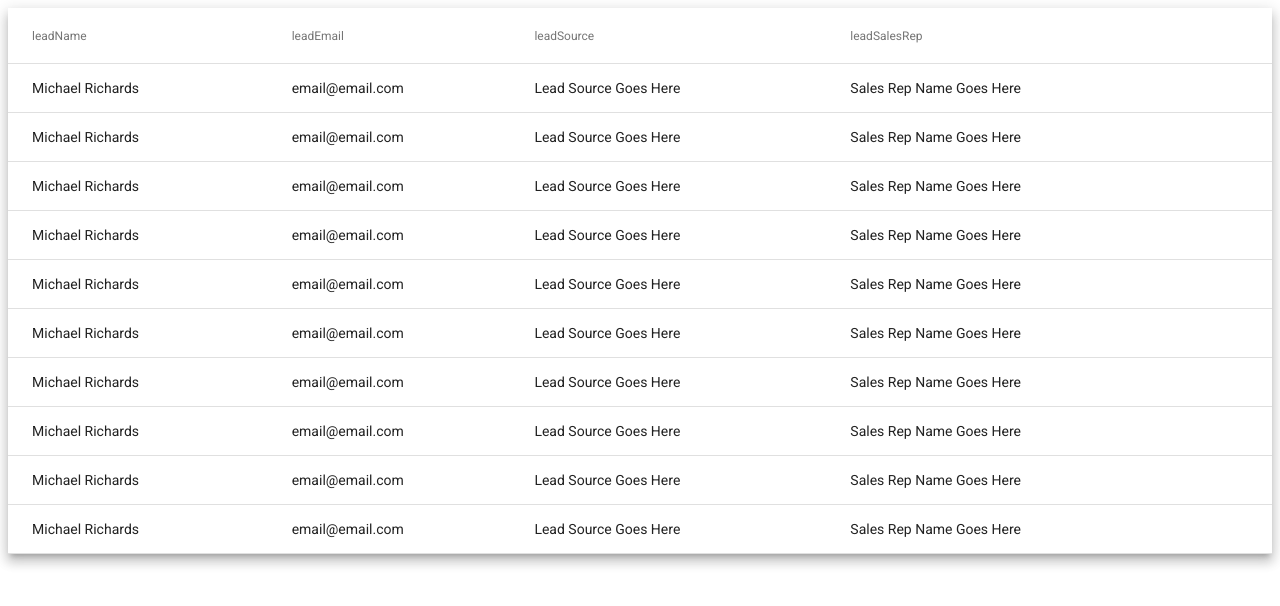
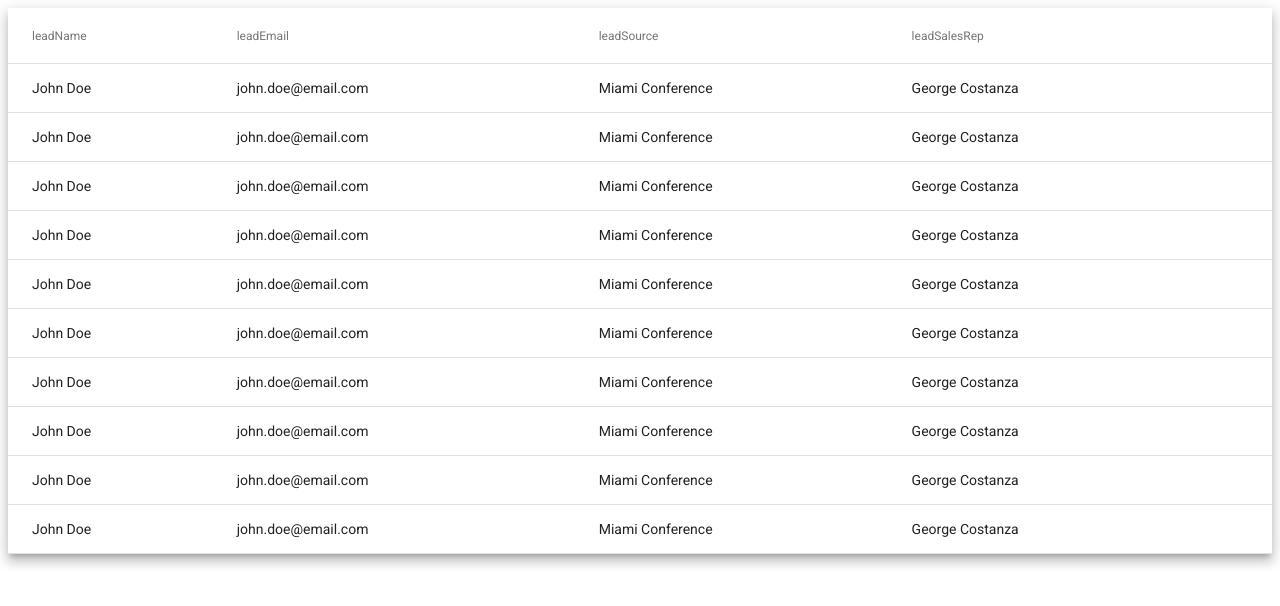
Before and after one commit to elwood-berry/esbcoreleads, an Angular app: page / in a window 1280 px wide. Shown: the top 606 px of the page. Built offline with nearby package versions, Linux system fonts and the light colour scheme.

Commit message:
Updated list and static mode

```diff
--- a/src/app/components/list-mode/list-mode.component.ts
+++ b/src/app/components/list-mode/list-mode.component.ts
@@ -43,72 +43,72 @@ export interface Lead {
 const ELEMENT_DATA: Lead[] = [
   {
     leadPosition: 1, // ID
-    leadName: 'Michael Richards', // Name
-    leadEmail: 'email@email.com', // Email
-    leadSource: 'Lead Source Goes Here', // Lead leadSource
-    leadSalesRep: `Sales Rep Name Goes Here` // Sales Rep
+    leadName: 'John Doe', // Name
+    leadEmail: 'john.doe@email.com', // Email
+    leadSource: 'Miami Conference', // Lead leadSource
+    leadSalesRep: `George Costanza` // Sales Rep
   },
   {
     leadPosition: 2,
-    leadName: 'Michael Richards', // Name
-    leadEmail: 'email@email.com', // Email
-    leadSource: 'Lead Source Goes Here', // Lead leadSource
-    leadSalesRep: `Sales Rep Name Goes Here` // Sales Rep
+    leadName: 'John Doe', // Name
+    leadEmail: 'john.doe@email.com', // Email
+    leadSource: 'Miami Conference', // Lead leadSource
+    leadSalesRep: `George Costanza` // Sales Rep
   },
   {
     leadPosition: 3,
-    leadName: 'Michael Richards', // Name
-    leadEmail: 'email@email.com', // Email
-    leadSource: 'Lead Source Goes Here', // Lead leadSource
-    leadSalesRep: `Sales Rep Name Goes Here` // Sales Rep
+    leadName: 'John Doe', // Name
+    leadEmail: 'john.doe@email.com', // Email
+    leadSource: 'Miami Conference', // Lead leadSource
+    leadSalesRep: `George Costanza` // Sales Rep
   },
   {
     leadPosition: 4,
-    leadName: 'Michael Richards', // Name
-    leadEmail: 'email@email.com', // Email
-    leadSource: 'Lead Source Goes Here', // Lead leadSource
-    leadSalesRep: `Sales Rep Name Goes Here` // Sales Rep
+    leadName: 'John Doe', // Name
+    leadEmail: 'john.doe@email.com', // Email
+    leadSource: 'Miami Conference', // Lead leadSource
+    leadSalesRep: `George Costanza` // Sales Rep
   },
   {
     leadPosition: 5,
-    leadName: 'Michael Richards', // Name
-    leadEmail: 'email@email.com', // Email
-    leadSource: 'Lead Source Goes Here', // Lead leadSource
-    leadSalesRep: `Sales Rep Name Goes Here` // Sales Rep
+    leadName: 'John Doe', // Name
+    leadEmail: 'john.doe@email.com', // Email
+    leadSource: 'Miami Conference', // Lead leadSource
+    leadSalesRep: `George Costanza` // Sales Rep
   },
   {
     leadPosition: 6,
-    leadName: 'Michael Richards', // Name
-    leadEmail: 'email@email.com', // Email
-    leadSource: 'Lead Source Goes Here', // Lead leadSource
-    leadSalesRep: `Sales Rep Name Goes Here` // Sales Rep
+    leadName: 'John Doe', // Name
+    leadEmail: 'john.doe@email.com', // Email
+    leadSource: 'Miami Conference', // Lead leadSource
+    leadSalesRep: `George Costanza` // Sales Rep
   },
   {
     leadPosition: 7,
-    leadName: 'Michael Richards', // Name
-    leadEmail: 'email@email.com', // Email
-    leadSource: 'Lead Source Goes Here', // Lead leadSource
-    leadSalesRep: `Sales Rep Name Goes Here` // Sales Rep
+    leadName: 'John Doe', // Name
+    leadEmail: 'john.doe@email.com', // Email
+    leadSource: 'Miami Conference', // Lead leadSource
+    leadSalesRep: `George Costanza` // Sales Rep
   },
   {
     leadPosition: 8,
-    leadName: 'Michael Richards', // Name
-    leadEmail: 'email@email.com', // Email
-    leadSource: 'Lead Source Goes Here', // Lead leadSource
-    leadSalesRep: `Sales Rep Name Goes Here` // Sales Rep
+    leadName: 'John Doe', // Name
+    leadEmail: 'john.doe@email.com', // Email
+    leadSource: 'Miami Conference', // Lead leadSource
+    leadSalesRep: `George Costanza` // Sales Rep
   },
   {
     leadPosition: 9,
-    leadName: 'Michael Richards', // Name
-    leadEmail: 'email@email.com', // Email
-    leadSource: 'Lead Source Goes Here', // Lead leadSource
-    leadSalesRep: `Sales Rep Name Goes Here` // Sales Rep
+    leadName: 'John Doe', // Name
+    leadEmail: 'john.doe@email.com', // Email
+    leadSource: 'Miami Conference', // Lead leadSource
+    leadSalesRep: `George Costanza` // Sales Rep
   },
   {
     leadPosition: 10,
-    leadName: 'Michael Richards', // Name
-    leadEmail: 'email@email.com', // Email
-    leadSource: 'Lead Source Goes Here', // Lead leadSource
-    leadSalesRep: `Sales Rep Name Goes Here` // Sales Rep
+    leadName: 'John Doe', // Name
+    leadEmail: 'john.doe@email.com', // Email
+    leadSource: 'Miami Conference', // Lead leadSource
+    leadSalesRep: `George Costanza` // Sales Rep
   }
 ];
--- a/src/app/components/static-mode/static-mode.component.html
+++ b/src/app/components/static-mode/static-mode.component.html
@@ -11,6 +11,10 @@
   <!-- <img mat-card-image src="https://material.angular.io/assets/img/examples/shiba2.jpg" alt="Photo of a Shiba Inu"> -->
 
   <mat-card-content>
+    <!-- ROW: STATIC DATA -->
+    <div class="core-row" fxLayout="row">
+      <!-- COLUMN #1 -->
+      <div class="core-column" fxLayout="column" fxFlex="25%">
         <!-- TITLE -->
         <div class="static-mode-display" fxLayout="column">
           <small>Title</small>
@@ -34,7 +38,11 @@
           <small>Sales Rep</small>
           George Costanza
         </div>
+      </div>
+      <mat-divider [vertical]="true" class="core-divider"></mat-divider>
 
+      <!-- COLUMN #2 -->
+      <div class="core-column" fxLayout="column" fxFlex="25%">
         <!-- EMAIL -->
         <div class="static-mode-display" fxLayout="column">
           <small>Email</small>
@@ -64,6 +72,31 @@
           <small>Corporate Identity</small>
           Incorporated
         </div>
+      </div>
+      <mat-divider [vertical]="true" class="core-divider"></mat-divider>
+
+      <!-- COLUMN #3 -->
+      <div class="core-column" fxLayout="column" fxFlex="50%">
+        <!-- BILLING ADDRESS -->
+        <div class="static-mode-display" fxLayout="column">
+          <small>Billing</small>
+          347 Don Shula Dr<br />
+          Suite #200<br />
+          Miami Gardens, FL 33056
+        </div>
+
+        <!-- BILLING ADDRESS -->
+        <div class="static-mode-display" fxLayout="column">
+          <small>Shipping</small>
+          347 Don Shula Dr<br />
+          Suite #200<br />
+          Miami Gardens, FL 33056
+        </div>
+      </div>
+    </div>
+    <!-- [end] ROW: STATIC DATA -->
+
+    <mat-divider></mat-divider>
 
     <!-- NOTES-->
     <div class="static-mode-display" fxLayout="column">
```
Lines whose indentation alone changed are shown as unchanged.
